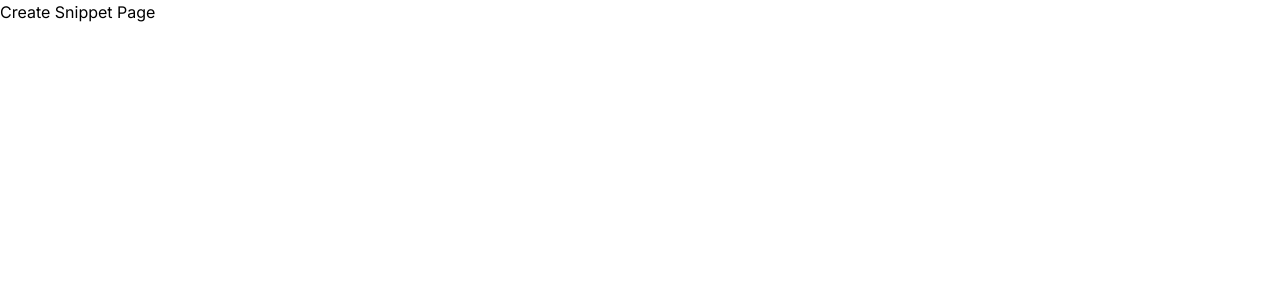
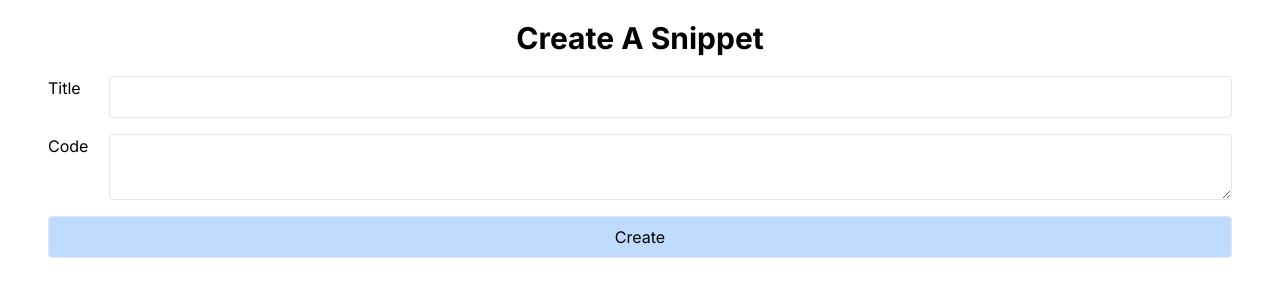
Before and after one commit to ozzy9h20/next-14-grider, a Next.js app: page /snippets/new in a window 1280 px wide. Shown: the top 300 px of the page. Built offline with nearby package versions, Linux system fonts and the light colour scheme.

Commit message:
Section 02 - Chapter 21 ~ Add Create Snippet Form

```diff
--- a/app/layout.tsx
+++ b/app/layout.tsx
@@ -16,7 +16,9 @@
 }) {
   return (
     <html lang="en">
-      <body className={inter.className}>{children}</body>
+      <body className={inter.className}>
+        <div className="container mx-auto px-12">{children}</div>
+      </body>
     </html>
   )
 }
--- a/app/snippets/new/page.tsx
+++ b/app/snippets/new/page.tsx
@@ -1,3 +1,41 @@
 export default function SnippetCreatePage() {
-  return <div>Create Snippet Page</div>
+  return (
+    <form>
+      <h3 className="text-3xl text-center font-bold my-5">Create A Snippet</h3>
+      <div className="flex flex-col gap-4">
+        <div className="flex gap-4">
+          <label
+            className="w-12"
+            htmlFor="title"
+          >
+            Title
+          </label>
+          <input
+            name="title"
+            className="border rounded p-2 w-full"
+            id="title"
+          />
+        </div>
+        <div className="flex gap-4">
+          <label
+            className="w-12"
+            htmlFor="code"
+          >
+            Code
+          </label>
+          <textarea
+            name="title"
+            className="border rounded p-2 w-full"
+            id="code"
+          />
+        </div>
+        <button
+          type="submit"
+          className="border rounded p-2 bg-blue-200"
+        >
+          Create
+        </button>
+      </div>
+    </form>
+  )
 }
```
